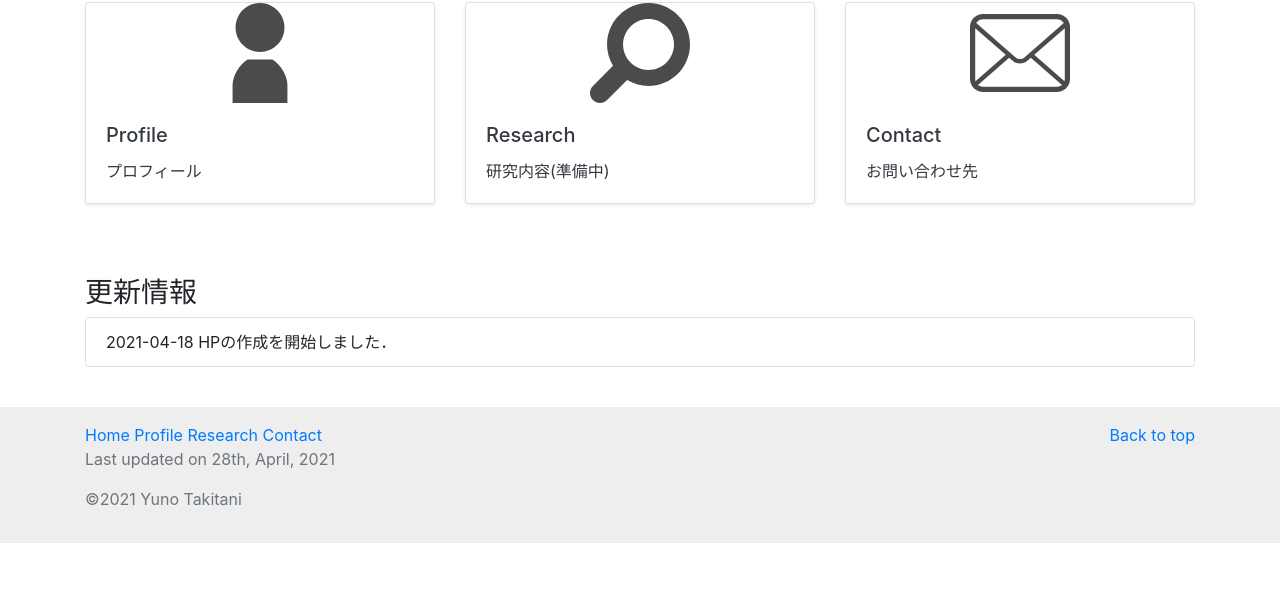
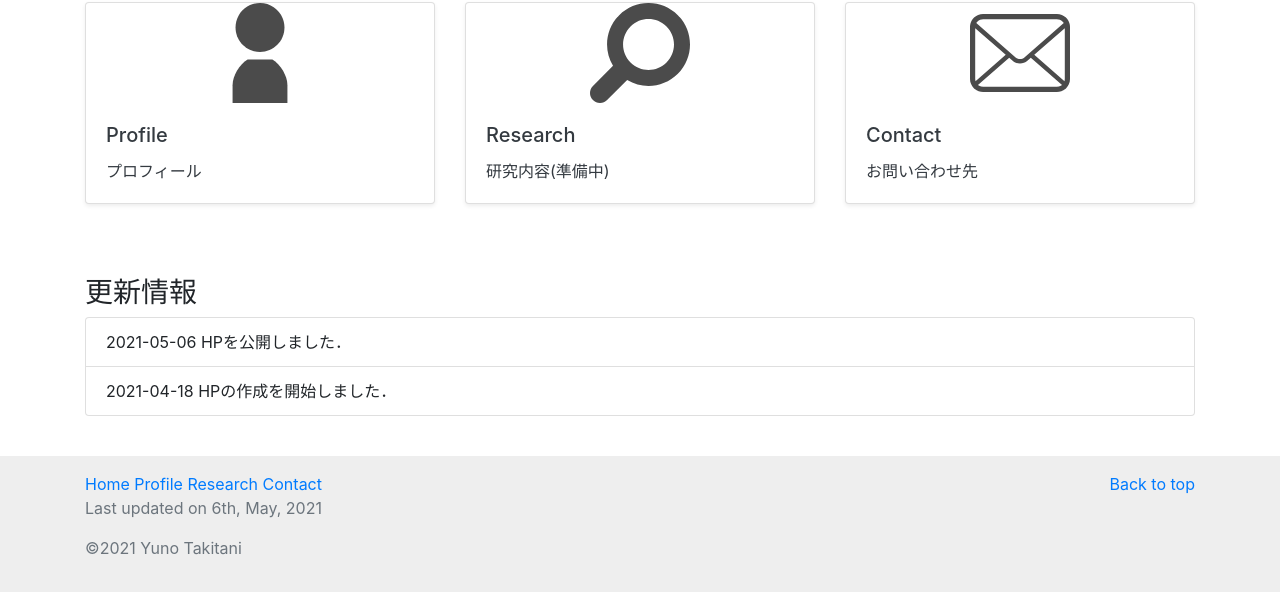
Before and after one commit to nnamira/homepage, a plain HTML site: page index.html in a window 1280 px wide. Shown: the part 492-1084 px from the top of the page. Before the commit the page ends 1035 px from the top, so only its background shows below. Drawn offline with nearby package versions, Linux system fonts and the light colour scheme.

Commit message:
Modified update info

```diff
--- a/index.html
+++ b/index.html
@@ -115,12 +115,10 @@
             </div>
             <h3 class="mt-5">更新情報</h3>
             <ul class="list-group">
-                <!--
                 <li class="list-group-item">
-                    <time>2021-04-28</time>
+                    <time>2021-05-06</time>
                     HPを公開しました．
                 </li>
-                -->
                 <li class="list-group-item">
                     <time>2021-04-18</time>
                     HPの作成を開始しました．
@@ -142,7 +140,7 @@
                 </nav>
 
                 <p>
-                    Last updated on 28th, April, 2021
+                    Last updated on 6th, May, 2021
                 </p>
                 <p>
                     &copy;2021 Yuno Takitani
```
